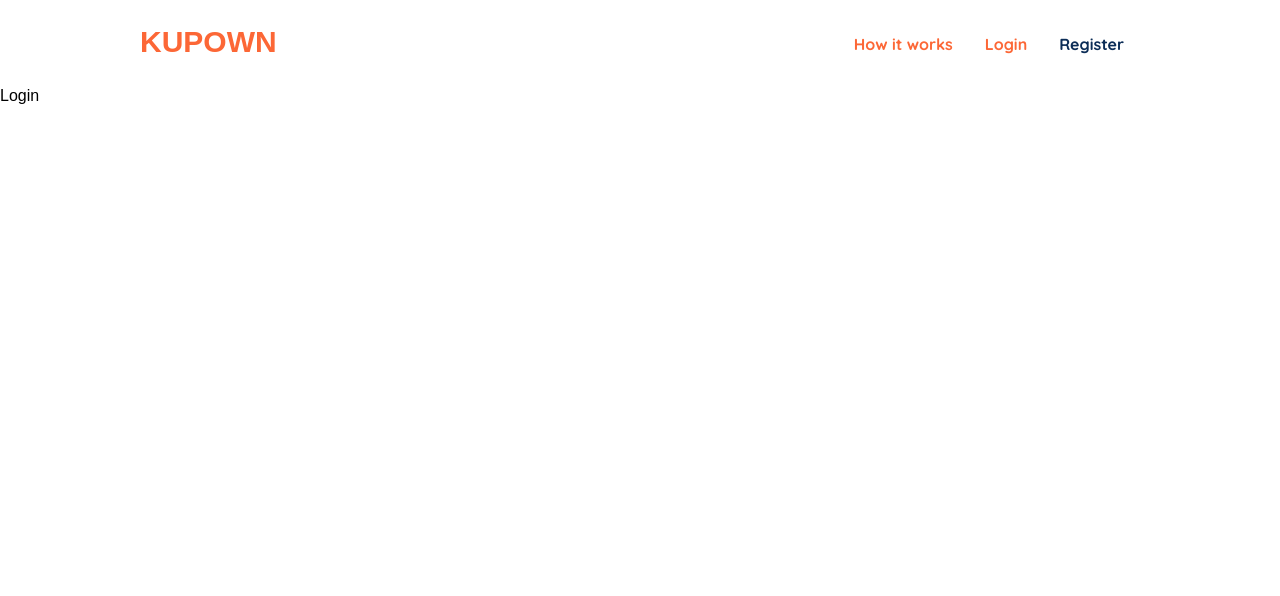
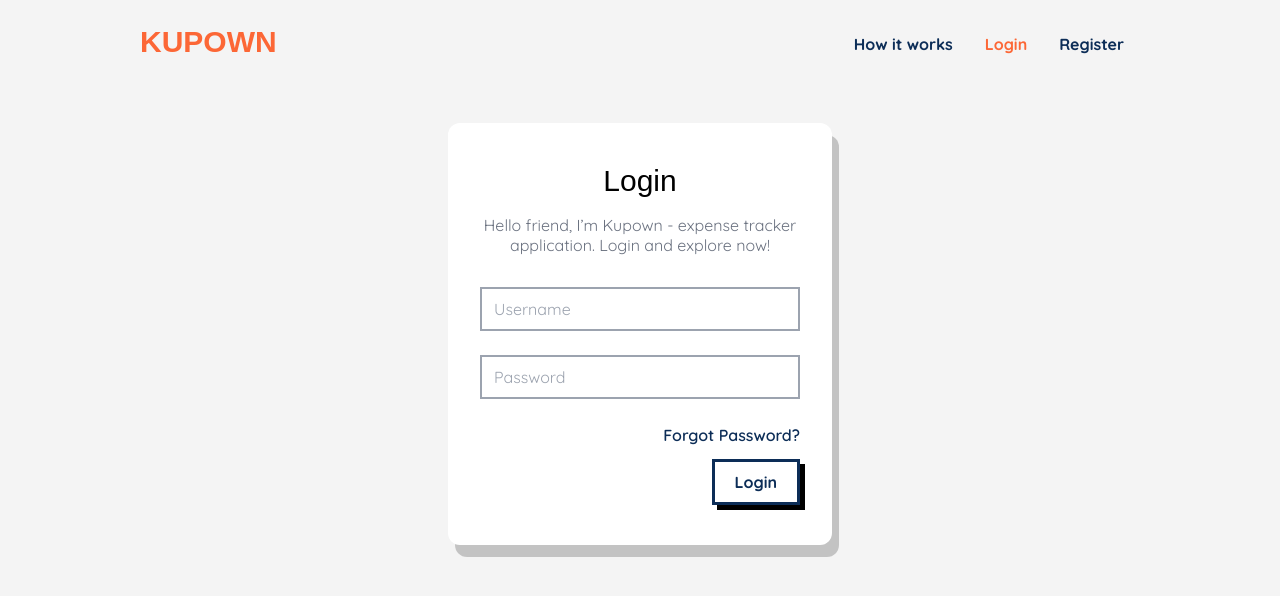
Before and after one commit to gudofabi/memo-app-nuxt, a Nuxt app: page /login in a window 1280 px wide. Shown: the top 596 px of the page. Built offline with nearby package versions, Linux system fonts and the light colour scheme.

Commit message:
fix: finish desktop view

```diff
--- a/assets/scss/main.scss
+++ b/assets/scss/main.scss
@@ -7,7 +7,7 @@
 
 body,
 html {
-  @apply text-[16px] font-quicksand scroll-smooth transition-all ease-in-out;
+  @apply text-[16px] font-quicksand scroll-smooth transition-all ease-in-out bg-[#f4f4f4];
 }
 
 h1,
@@ -22,75 +22,44 @@ h3 {
   }
 }
 
-//
-.custom-button {
-  margin: 50px;
-  position: relative;
-  background-color: white;
-  padding: 10px 20px;
-  font-weight: bold;
-  text-align: center;
+.kp-btn {
+  @apply relative text-primary py-2 px-5 font-bold text-center cursor-pointer bg-white border-primary;
   cursor: pointer;
-  border: 3px solid black;
+  border: 3px solid;
   transition: transform 0.1s ease, box-shadow 0.1s ease;
   box-shadow: 5px 5px 0 0 black;
 }
 
 /* On active press down the button */
-.custom-button:active {
+.kp-btn:active {
   transform: translateY(5px);
   box-shadow: 0 0 0 0 black;
 }
 
 /* Add the distinctive corner cuts */
-.custom-button::before,
-.custom-button::after {
+.kp-btn::before,
+.kp-btn::after {
   content: "";
   position: absolute;
   height: 100%;
   top: 0;
   width: 10px;
   background-color: white;
-  border: 3px solid black;
   border-left: none;
   border-right: none;
   z-index: 1;
 }
 
-.custom-button::before {
+.kp-btn::before {
   left: 0;
   border-top: none;
 }
 
-.custom-button::after {
+.kp-btn::after {
   right: 0;
   border-bottom: none;
 }
 
-.kp-btn {
-  @apply custom-button inline-block relative bg-white py-2 px-4 font-bold text-center cursor-pointer border-4 border-black transition-transform duration-100 ease-in-out shadow-2xl;
-
-  &::before,
-  &::after {
-    content: "";
-    position: absolute;
-    height: 100%;
-    top: 0;
-    width: 2.5rem; /* equivalent to 10px */
-    background-color: white;
-    border: 4px solid black; /* equivalent to 3px */
-    border-left-width: 0;
-    border-right-width: 0;
-    z-index: 1;
-  }
-
-  &::before {
-    left: 0;
-    border-top-width: 0;
-  }
-
-  &::after {
-    right: 0;
-    border-bottom-width: 0;
-  }
+.kp-input {
+  @apply border-2 border-gray-400 focus:outline-none focus:border-primary px-3 w-full h-11;
 }
--- a/components/App/Navbar.vue
+++ b/components/App/Navbar.vue
@@ -12,7 +12,7 @@
     <nav class="flex align-center list-none pt-2">
       <li
         class="px-4 text-primary hover:text-secondary"
-        :class="{ 'text-secondary': $route.path === '/login' }"
+        :class="{ 'text-secondary': $route.path === '#how-it-works' }"
       >
         <NuxtLink href="/#how-it-works" class="font-bold"
           >How it works</NuxtLink
--- /dev/null
+++ b/pages/forgot-password.vue
@@ -0,0 +1,17 @@
+<template>
+  <div class="fixed w-full flex items-center justify-center h-screen">
+    <div
+      class="rounded-xl bg-white px-8 py-10 shadow-4xl w-96 text-center -mt-[300px]"
+    >
+      <h2 class="text-3xl mb-4">Forgot Password</h2>
+      <p class="text-base mb-8 text-gray-500 leading-5">
+        Enter the email address associated with your account, and we'll send you
+        a link to reset your password.
+      </p>
+      <input type="text" class="kp-input mb-6" placeholder="Email" />
+      <div class="text-right">
+        <button class="kp-btn text-primary">Send Reset Link</button>
+      </div>
+    </div>
+  </div>
+</template>
--- a/pages/index.vue
+++ b/pages/index.vue
@@ -70,7 +70,7 @@
         <li
           v-for="(item, index) in data_process"
           :key="index"
-          class="flex mb-7 cursor-pointer scale-100 hover:scale-105 hover:border hover:rounded-2xl hover:p-4 hover:pt-4 hover:pb-6 hover:shadow-md transition-all ease-in-out duration-300"
+          class="flex mb-7 cursor-pointer scale-100 hover:scale-105 hover:rounded-2xl hover:p-4 hover:pt-4 hover:pb-6 hover:shadow-md hover:bg-white transition-all ease-in-out duration-300"
           @mouseover="playGif(index)"
           @mouseleave="pauseGif(index)"
         >
--- a/pages/login.vue
+++ b/pages/login.vue
@@ -1,3 +1,23 @@
 <template>
-  <h1>Login</h1>
+  <div class="fixed w-full flex items-center justify-center h-screen">
+    <div
+      class="rounded-xl bg-white px-8 py-10 shadow-4xl w-96 text-center -mt-[300px]"
+    >
+      <h2 class="text-3xl mb-4">Login</h2>
+      <p class="text-base mb-8 text-gray-500 leading-5">
+        Hello friend, I’m Kupown - expense tracker application. Login and
+        explore now!
+      </p>
+      <input type="text" class="kp-input mb-6" placeholder="Username" />
+      <input type="password" class="kp-input mb-6" placeholder="Password" />
+      <div class="text-right">
+        <p
+          class="mb-3 text-base font-semibold hover:text-secondary text-primary"
+        >
+          <NuxtLink href="/forgot-password" class="">Forgot Password?</NuxtLink>
+        </p>
+        <button class="kp-btn text-primary">Login</button>
+      </div>
+    </div>
+  </div>
 </template>
--- a/pages/register.vue
+++ b/pages/register.vue
@@ -1,3 +1,19 @@
 <template>
-  <h1>Register</h1>
+  <div class="fixed w-full flex items-center justify-center h-screen">
+    <div
+      class="rounded-xl bg-white px-8 py-10 shadow-4xl w-96 text-center -mt-[300px]"
+    >
+      <h2 class="text-3xl mb-4">Register</h2>
+      <p class="text-base mb-8 text-gray-500 leading-5">
+        Hello friend, I’m Kupown - expense tracker application. Register and
+        explore now!
+      </p>
+      <input type="text" class="kp-input mb-6" placeholder="Username" />
+      <input type="email" class="kp-input mb-6" placeholder="Email" />
+      <input type="password" class="kp-input mb-6" placeholder="Password" />
+      <div class="text-right">
+        <button class="kp-btn text-primary">Register</button>
+      </div>
+    </div>
+  </div>
 </template>
--- a/tailwind.config.js
+++ b/tailwind.config.js
@@ -23,6 +23,7 @@ export default {
       },
       boxShadow: {
         "3xl": "0 7px 11px 2px rgba(0, 0, 0, 0.2)",
+        "4xl": "7px 12px 0px 0px rgba(0, 0, 0, 0.2)",
       },
     },
   },
```
